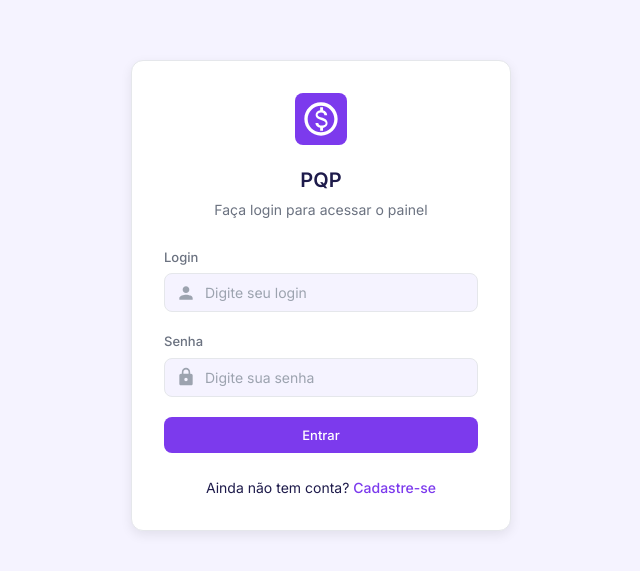
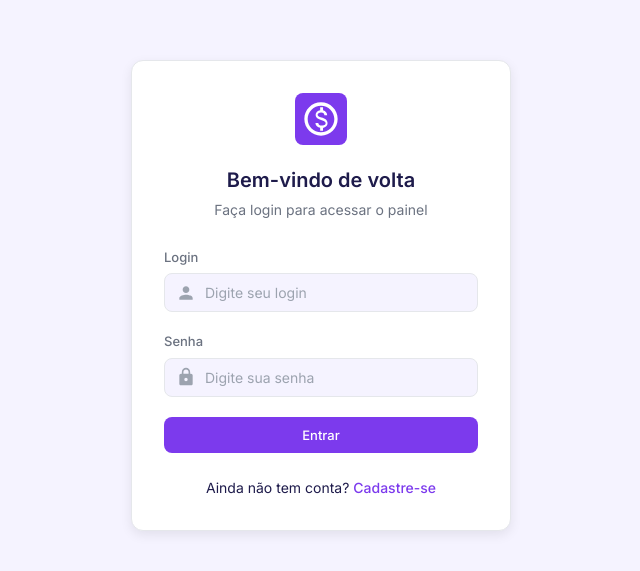
Before and after one commit to Alissa-T/task2_larissa, a website: page public/index.html in a window 1280 px wide. Shown: the part 105-676 px from the top of the page, without its empty margins (319-959 px from the left). Drawn offline with Linux system fonts and the light colour scheme; no server answers.

Commit message:
TesteErro

```diff
--- a/public/index.html
+++ b/public/index.html
@@ -20,8 +20,7 @@
               <path d="M12 2C6.48 2 2 6.48 2 12s4.48 10 10 10 10-4.48 10-10S17.52 2 12 2zm0 18c-4.41 0-8-3.59-8-8s3.59-8 8-8 8 3.59 8 8-3.59 8-8 8zm.31-8.86c-1.77-.45-2.34-.94-2.34-1.67 0-.84.79-1.43 2.1-1.43 1.38 0 1.9.66 1.94 1.64h1.71c-.05-1.34-.87-2.57-2.49-2.97V5H11.5v1.69c-1.51.32-2.72 1.3-2.72 2.81 0 1.79 1.49 2.69 3.66 3.21 1.95.46 2.34 1.15 2.34 1.87 0 .53-.39 1.39-2.1 1.39-1.6 0-2.23-.72-2.32-1.64H8.65c.09 1.71 1.37 2.66 2.85 2.97V19h1.72v-1.67c1.52-.29 2.72-1.16 2.72-2.74 0-2.2-1.89-2.95-3.63-3.45z" fill="currentColor"/>
             </svg>
           </div>
-          <!-- <h2>Bem-vindo de volta</h2> -->
-           <h2>PQP</h2>
+          <h2>Bem-vindo de volta</h2>
           <p>Faça login para acessar o painel</p>
         </div>
         <form id="loginForm" class="login-form" autocomplete="off">
```
Also changed, not shown: server.js (+8 -0 lines).
